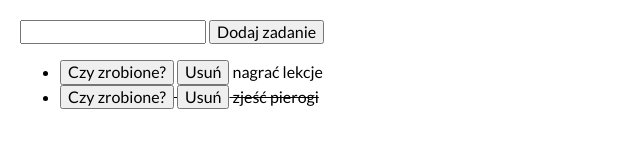
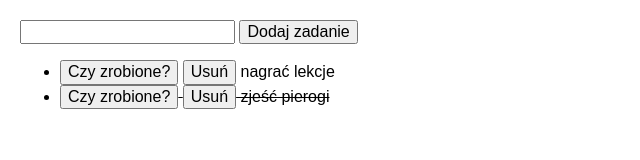
Before and after one commit to GrzegorzPacewicz/ToDoList, a plain HTML site: page index.html in a window 1280 px wide. Shown: the whole page, without its empty margins (0-640 px from the left). Drawn offline with nearby package versions, Linux system fonts and the light colour scheme.

Commit message:
Changed font type to Montserrat

```diff
--- a/css/style.css
+++ b/css/style.css
@@ -8,6 +8,6 @@ html {
     box-sizing: inherit;
 }
 body {
-    font-family: 'Lato', sans-serif;
+    font-family: 'Montserrat', sans-serif;
     padding: 20px;
 }
--- a/index.html
+++ b/index.html
@@ -11,9 +11,9 @@
     crossorigin="anonymous" referrerpolicy="no-referrer" />
   <link rel="stylesheet" href="css/style.css" />
   <link rel="stylesheet" href="css/container.css" />
-  <link rel="preconnect" href="https://fonts.googleapis.com" />
-  <link rel="preconnect" href="https://fonts.gstatic.com" crossorigin />
-  <link href="https://fonts.googleapis.com/css2?family=Lato:wght@400;700&display=swap" rel="stylesheet" />
+  <link rel="preconnect" href="https://fonts.googleapis.com">
+  <link rel="preconnect" href="https://fonts.gstatic.com" crossorigin>
+  <link href="https://fonts.googleapis.com/css2?family=Lato:wght@400;700&display=swap" rel="stylesheet">
 
   <script defer src="js/script.js"></script>
   <title>To Do List</title>
```
